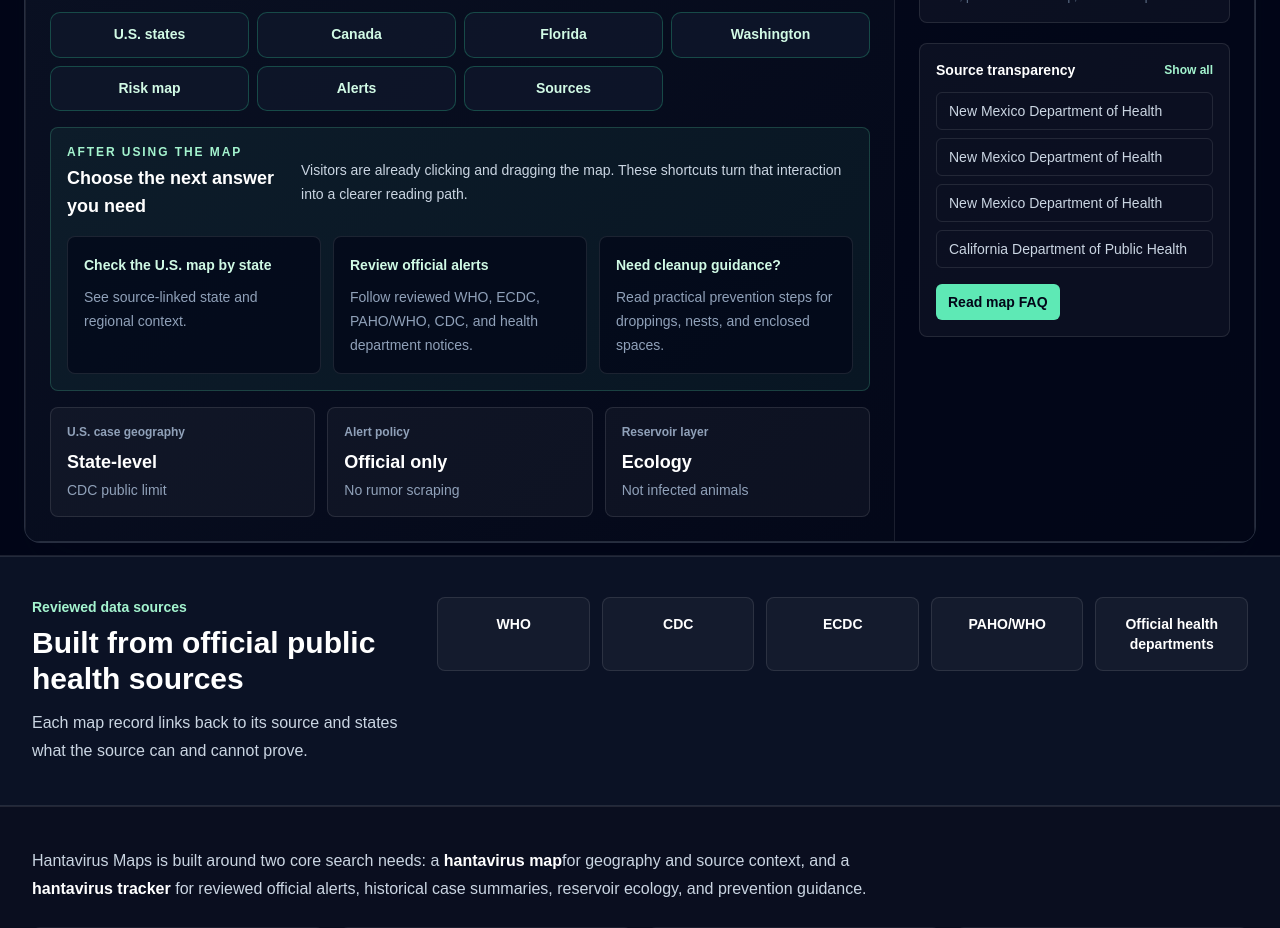
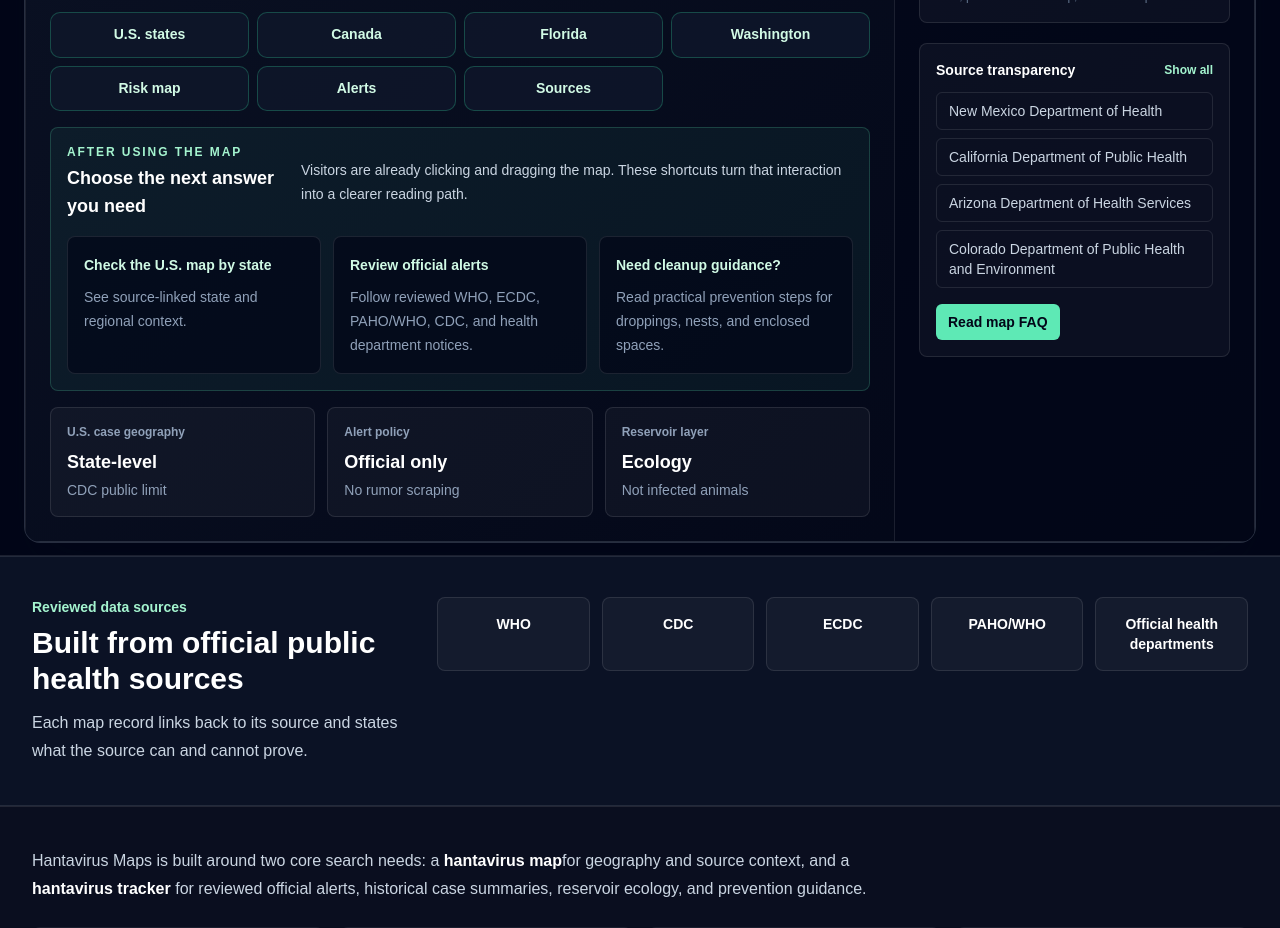
Before and after one commit to security00/hantavirus-maps, a Next.js app: page / in a window 1280 px wide. Shown: the part 1260-2188 px from the top of the page. Built offline with nearby package versions, Linux system fonts and the light colour scheme.

Commit message:
fix: dedupe homepage source publishers

```diff
--- a/components/MapPanel.tsx
+++ b/components/MapPanel.tsx
@@ -24,7 +24,9 @@
   const latestAlerts = getAlerts().slice(0, 3);
   const reservoirs = getReservoirs();
   const sourceIds = collectSourceIds([...casePoints, ...alertPoints, ...reservoirs]);
-  const sources = getSourcesByIds(sourceIds).slice(0, 4);
+  const sources = getSourcesByIds(sourceIds)
+    .filter((source, index, allSources) => allSources.findIndex((candidate) => candidate.publisher === source.publisher) === index)
+    .slice(0, 4);
   const sourcesById = Object.fromEntries(getSourceRegistry().sources.map((source) => [source.id, source]));
   const Heading = home ? "h1" : "h2";
 
```
